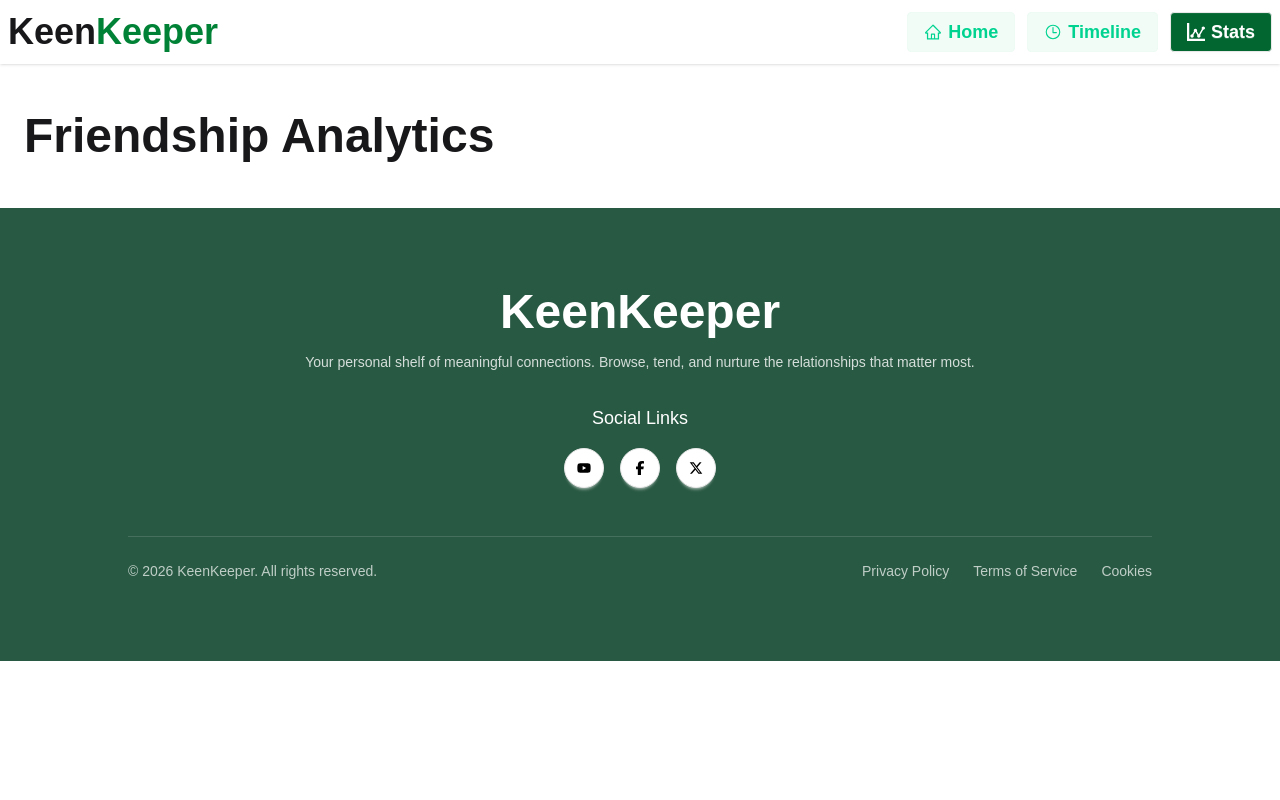
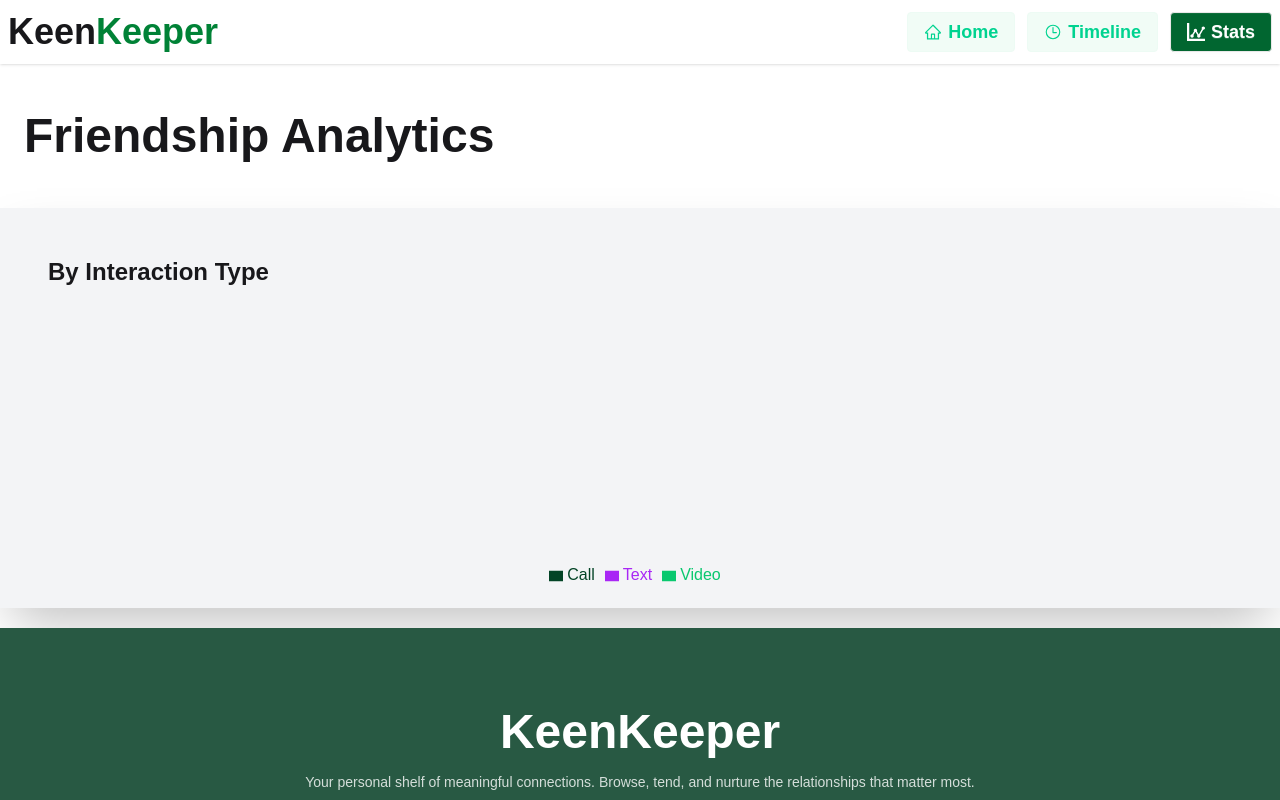
Before and after one commit to Mahabubislam50725/Assignment-7-B13, a React (Vite) app: page /states in a window 1280 px wide. Shown: the top 800 px of the page. Built offline with nearby package versions, Linux system fonts and the light colour scheme.

Commit message:
Graph part Complete

```diff
--- a/package.json
+++ b/package.json
@@ -18,6 +18,7 @@
     "react-router": "^7.14.1",
     "react-spinners": "^0.17.0",
     "react-toastify": "^11.0.5",
+    "recharts": "^3.8.1",
     "tailwindcss": "^4.2.2"
   },
   "devDependencies": {
--- a/src/Pages/TimeLine.jsx
+++ b/src/Pages/TimeLine.jsx
@@ -19,15 +19,17 @@ const TimeLine = () => {
                 <h1 className='font-bold text-5xl'>TimeLine</h1>
                 <select defaultValue="Filter timeline" className="select">
                     <option disabled={true}>Filter timeline</option>
-                    <option>Crimson</option>
-                    <option>Amber</option>
-                    <option>Velvet</option>
+                    <option>Call</option>
+                    <option>Text</option>
+                    <option>Video</option>
                 </select>
             </div>
 
             <div className="space-y-4 p-4 mb-7">
                 {
-                    timeline.map((item, index) => (
+                  timeline.length == 0 ? <h2 className='font-bold text-4xl text-center my-5'>
+                    No activity yet!
+                  </h2> : timeline.map((item, index) => (
                         <div
                             key={index}
                             className="flex items-center gap-4 bg-gray-100 p-4 rounded-xl shadow-sm"
--- a/src/Pages/states.jsx
+++ b/src/Pages/states.jsx
@@ -1,11 +1,45 @@
-import React from 'react';
+import React, { useContext } from 'react';
+import { PieChart, Pie, ResponsiveContainer, Legend, Tooltip } from 'recharts';
+import { FriendTimeLineContext } from '../Context/FriendTimeLineContext';
 
-const states = () => {
+const States = () => {
+
+     const {timeline, } = useContext(FriendTimeLineContext);
+
+     const callCount = timeline.filter(item => item.type === 'call').length;
+     const textCount = timeline.filter(item => item.type === 'text').length;
+     const videoCount = timeline.filter(item => item.type === 'video').length;
+
+    const data = [
+        { name: 'Call', value: callCount, fill: '#034426' },
+        { name: 'Text', value: textCount, fill: '#A927F5' },
+        { name: 'Video', value: videoCount, fill: '#09C86F' }
+    ];
+
     return (
         <div className='container mx-auto'>
             <h2 className='font-bold text-5xl p-6 my-6'>Friendship Analytics</h2>
+
+            <div className='p-12 my-5 shadow-2xl bg-gray-100' style={{ width: '100%', height: 400 }}>
+                <p className='font-semibold text-2xl'>By Interaction Type</p>
+                <ResponsiveContainer>
+                    <PieChart>
+                        <Pie
+                            data={data}
+                            innerRadius="80%"
+                            outerRadius="100%"
+                            cornerRadius={10}
+                            paddingAngle={5}
+                            dataKey="value"
+                            isAnimationActive={true}
+                        />
+                        <Legend></Legend>
+                        <Tooltip></Tooltip>
+                    </PieChart>
+                </ResponsiveContainer>
+            </div>
         </div>
     );
 };
 
-export default states;
+export default States;
```
Also changed, not shown: 1 other file (tests, documents, lock files or other folders).
